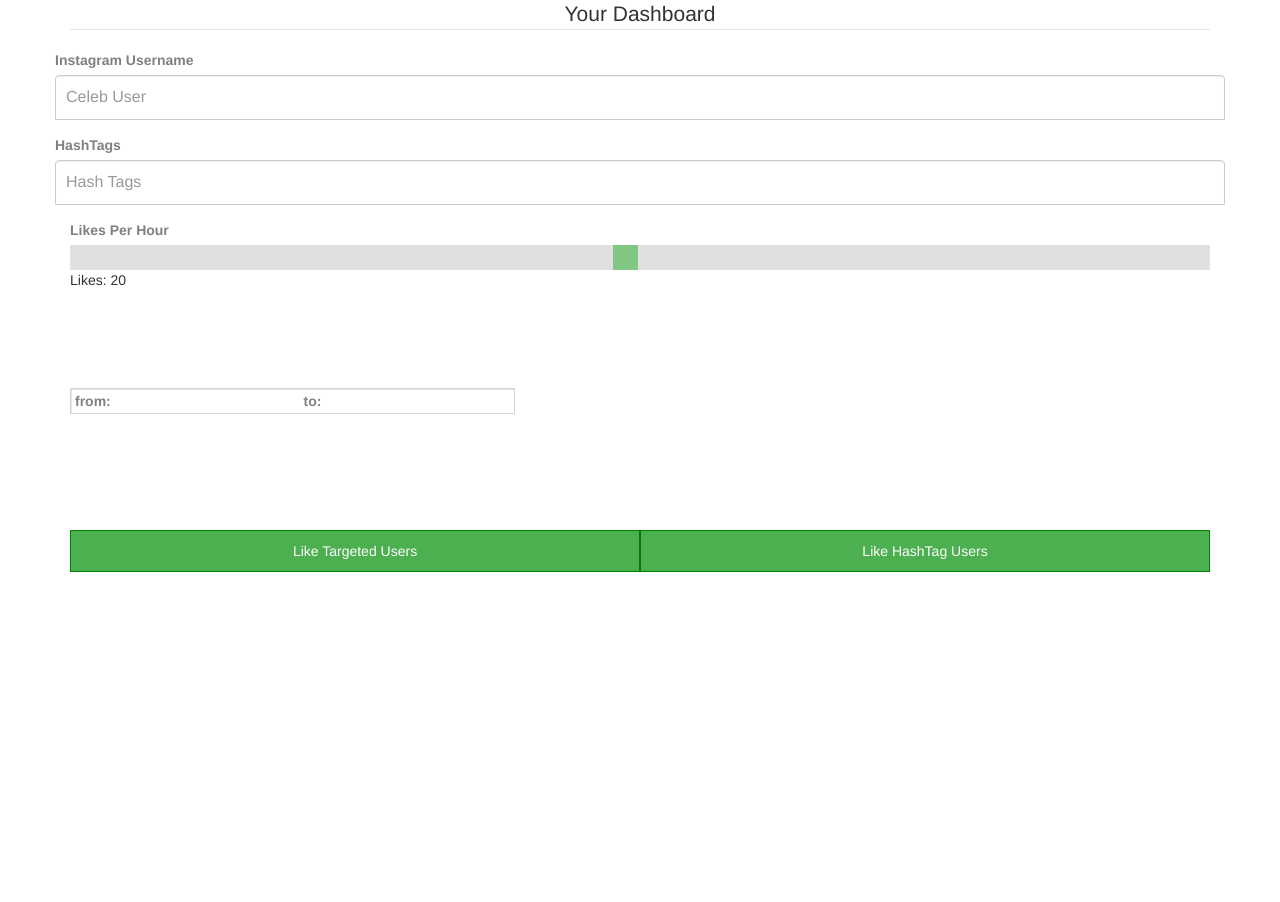
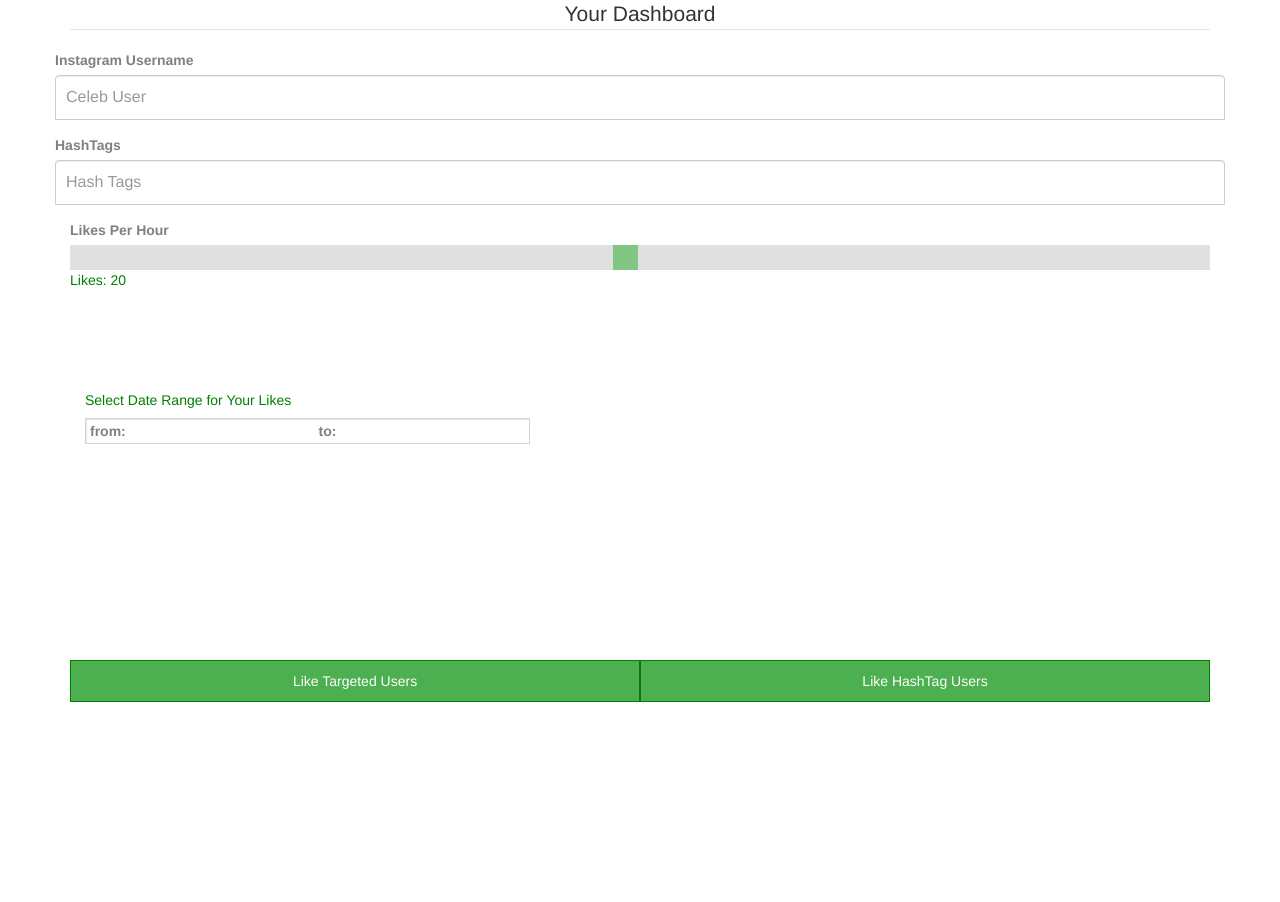
Before and after one commit to ashok163/try_social, a Django app: page /automation/welcome/ in a window 1280 px wide. Shown: the part 61-963 px from the top of the page. Before the commit the page ends 633 px from the top, so only its background shows below. Run offline with Django 3.2, Linux system fonts and the light colour scheme; parts of the project's set-up code (start-up, migrations or seed data) failed here and were passed over; some libraries are stand-ins or nearby versions.

Commit message:
Chnages colors

```diff
--- a/automation/static/css/style.css
+++ b/automation/static/css/style.css
@@ -1,5 +1,7 @@
+
 div {
   margin-bottom: 100px;
+  color: green;
 }
 
 .wrapper {
--- a/automation/templates/automation/dashboard.html
+++ b/automation/templates/automation/dashboard.html
@@ -54,12 +54,14 @@
                <p>Likes: <span id="demo"></span></p>
             </div>
 
-
+            <div class="container">
+              <p>Select Date Range for Your Likes</p>
               <div class='wrapper1'>
                  <label for="from">from:</label>
                  <input type="text" id="from" name="from">
                  <label for="to">to:</label>
                  <input type="text" id="to" name="to">
+            </div>
             </div>
 
           </div>
```
Lines whose indentation alone changed are shown as unchanged.
